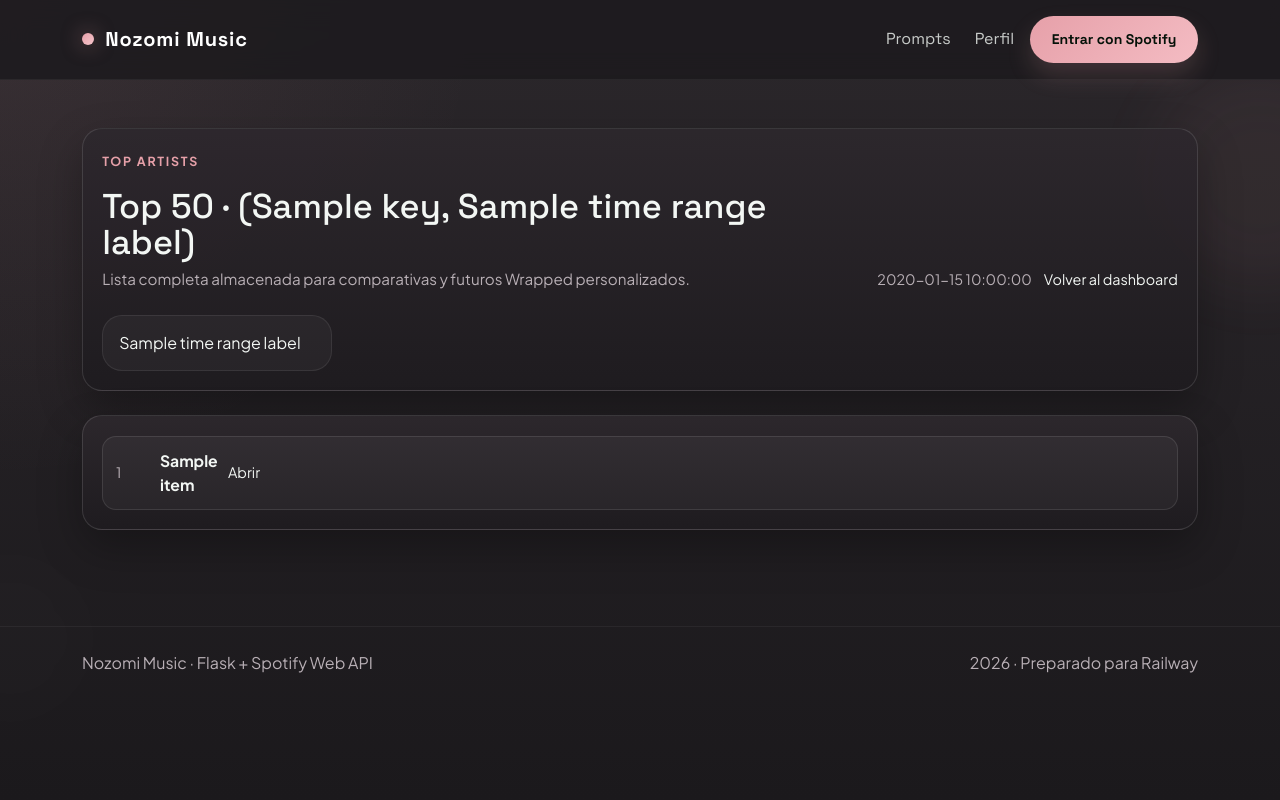
After one commit to VaC306/nozomi-music-app, a Flask app: template templates/dashboard_top_list.html in a window 1280 px wide. The commit adds this page. Run offline with Flask 3, Linux system fonts and the light colour scheme; the template is opened without the code that fills it: most values are stand-ins (such as "Sample title", 1, 10 or a date in 2020).

Commit message:
expand dashboard tops to 50 with stored lists

```diff
--- a/app.py
+++ b/app.py
@@ -21,7 +21,7 @@ from services.playlist_manager import PlaylistImportError, PlaylistManager
 from services.prompt_generator import PromptGenerator, PromptGeneratorError
 from services.recommender import Recommender
 from services.spotify_client import SpotifyAuthError, SpotifyClient, SpotifyClientError
-from services.stats_service import StatsService, TIME_RANGE_LABELS
+from services.stats_service import DASHBOARD_PREVIEW_ITEMS_LIMIT, StatsService, TIME_RANGE_LABELS
 
 
 BASE_DIR = Path(__file__).resolve().parent
@@ -719,6 +719,43 @@ def create_app() -> Flask:
             snapshot=snapshot,
             time_range_labels=TIME_RANGE_LABELS,
             selected_range=selected_range,
+            preview_limit=DASHBOARD_PREVIEW_ITEMS_LIMIT,
+        )
+
+    @app.route("/dashboard/top/<item_type>")
+    @login_required
+    def dashboard_top_list(item_type: str) -> Any:
+        try:
+            ensure_spotify_session()
+        except SpotifyAuthError as exc:
+            flash(str(exc), "warning")
+            return redirect(url_for("login"))
+
+        selected_range = request.args.get("range", "short_term").strip()
+        if selected_range not in TIME_RANGE_LABELS:
+            selected_range = "short_term"
+        if item_type not in {"tracks", "artists"}:
+            flash("La lista solicitada no existe.", "warning")
+            return redirect(url_for("dashboard", range=selected_range))
+
+        stats_service = StatsService(get_spotify_client(), user_id=str(session.get("spotify_user", {}).get("id", "")))
+        try:
+            snapshot = stats_service.build_snapshot(session["spotify_access_token"])
+        except SpotifyClientError as exc:
+            flash(str(exc), "warning")
+            return redirect(url_for("dashboard", range=selected_range))
+
+        items = stats_service.get_top_items(item_type=item_type, time_range=selected_range)
+        if not items:
+            items = snapshot.top_tracks[selected_range] if item_type == "tracks" else snapshot.top_artists[selected_range]
+
+        return render_template(
+            "dashboard_top_list.html",
+            snapshot=snapshot,
+            items=items,
+            item_type=item_type,
+            selected_range=selected_range,
+            time_range_labels=TIME_RANGE_LABELS,
         )
 
     @app.route("/dashboard/export")
--- a/services/stats_service.py
+++ b/services/stats_service.py
@@ -1,9 +1,11 @@
 from __future__ import annotations
 
+import json
 from dataclasses import asdict, dataclass
 from datetime import datetime
 from typing import Any
 
+from models import DashboardTopSnapshot, db
 from services.artist_cache_service import ArtistCacheService
 from services.spotify_api_cache_service import SpotifyApiCacheService
 from services.spotify_client import SpotifyClient, SpotifyRateLimitError
@@ -15,6 +17,8 @@ TIME_RANGE_LABELS = {
     "long_term": "Ultimo ano",
 }
 ENABLE_ARTIST_GENRES = False
+DASHBOARD_TOP_ITEMS_LIMIT = 50
+DASHBOARD_PREVIEW_ITEMS_LIMIT = 10
 
 
 @dataclass
@@ -34,12 +38,13 @@ class StatsService:
 
     def __init__(self, spotify_client: SpotifyClient, user_id: str) -> None:
         self.spotify_client = spotify_client
+        self.user_id = user_id or "anonymous"
         self.artist_cache_service = ArtistCacheService(spotify_client) if ENABLE_ARTIST_GENRES else None
-        self.cache_service = SpotifyApiCacheService(cache_scope=f"user:{user_id or 'anonymous'}")
+        self.cache_service = SpotifyApiCacheService(cache_scope=f"user:{self.user_id}")
 
     def build_snapshot(self, access_token: str) -> StatsSnapshot:
         snapshot_payload = self.cache_service.get_or_set(
-            cache_key="dashboard-snapshot:v2",
+            cache_key="dashboard-snapshot:v3",
             ttl_seconds=self.SNAPSHOT_TTL_SECONDS,
             source_endpoint="dashboard_snapshot",
             fetcher=lambda: self._build_snapshot_payload(access_token),
@@ -59,7 +64,7 @@ class StatsService:
 
             raw_top_tracks = {
                 key: self._safe_fetch(
-                    lambda key=key: self.spotify_client.get_top_tracks(access_token, key, limit=5),
+                    lambda key=key: self.spotify_client.get_top_tracks(access_token, key, limit=DASHBOARD_TOP_ITEMS_LIMIT),
                     warnings,
                     [],
                     f"No se pudieron cargar top tracks para {TIME_RANGE_LABELS[key]}",
@@ -69,7 +74,7 @@ class StatsService:
 
             raw_top_artists = {
                 key: self._safe_fetch(
-                    lambda key=key: self.spotify_client.get_top_artists(access_token, key, limit=5),
+                    lambda key=key: self.spotify_client.get_top_artists(access_token, key, limit=DASHBOARD_TOP_ITEMS_LIMIT),
                     warnings,
                     [],
                     f"No se pudieron cargar top artists para {TIME_RANGE_LABELS[key]}",
@@ -93,12 +98,13 @@ class StatsService:
                 for key, artists in raw_top_artists.items()
             }
             recent_tracks = self._normalize_recent_tracks(access_token, raw_recent_tracks)
+            self._store_top_snapshots(top_tracks=top_tracks, top_artists=top_artists)
 
             summary = {
                 "playlist_count": len(playlists),
                 "recent_count": len(recent_tracks),
-                "top_track_count": sum(len(items) for items in top_tracks.values()),
-                "top_artist_count": sum(len(items) for items in top_artists.values()),
+                "top_track_count": max((len(items) for items in top_tracks.values()), default=0),
+                "top_artist_count": max((len(items) for items in top_artists.values()), default=0),
                 "top_genre_count": 0,
             }
 
@@ -116,6 +122,22 @@ class StatsService:
         finally:
             if self.artist_cache_service is not None:
                 self.artist_cache_service.log_metrics("dashboard")
+
+    def get_top_items(self, item_type: str, time_range: str) -> list[dict[str, Any]]:
+        if item_type not in {"tracks", "artists"}:
+            return []
+        row = DashboardTopSnapshot.query.filter_by(
+            spotify_user_id=self.user_id,
+            snapshot_type=item_type,
+            time_range=time_range,
+        ).first()
+        if row is None:
+            return []
+        try:
+            payload = json.loads(row.payload_json or "[]")
+        except json.JSONDecodeError:
+            return []
+        return payload if isinstance(payload, list) else []
 
     @staticmethod
     def _safe_fetch(fetcher, warnings: list[str], fallback, warning_message: str):
@@ -141,6 +163,33 @@ class StatsService:
                 }
             )
         return normalized
+
+    def _store_top_snapshots(
+        self,
+        top_tracks: dict[str, list[dict[str, Any]]],
+        top_artists: dict[str, list[dict[str, Any]]],
+    ) -> None:
+        for snapshot_type, payload_by_range in {
+            "tracks": top_tracks,
+            "artists": top_artists,
+        }.items():
+            for time_range, items in payload_by_range.items():
+                row = DashboardTopSnapshot.query.filter_by(
+                    spotify_user_id=self.user_id,
+                    snapshot_type=snapshot_type,
+                    time_range=time_range,
+                ).first()
+                if row is None:
+                    row = DashboardTopSnapshot(
+                        spotify_user_id=self.user_id,
+                        snapshot_type=snapshot_type,
+                        time_range=time_range,
+                    )
+                row.payload_json = json.dumps(items)
+                row.fetched_at = datetime.utcnow()
+                row.updated_at = datetime.utcnow()
+                db.session.add(row)
+        db.session.commit()
 
     @staticmethod
     def _normalize_profile(profile: dict[str, Any]) -> dict[str, Any]:
--- /dev/null
+++ b/templates/dashboard_top_list.html
@@ -0,0 +1,50 @@
+{% extends "base.html" %}
+
+{% block title %}Top {{ item_type }} · Nozomi Music{% endblock %}
+
+{% block content %}
+<section class="content-panel dashboard-hero mb-4">
+  <div class="row g-4 align-items-end">
+    <div class="col-lg-8">
+      <span class="eyebrow">{{ "Top tracks" if item_type == "tracks" else "Top artists" }}</span>
+      <h1 class="section-title mt-3">Top 50 · {{ time_range_labels[selected_range] }}</h1>
+      <p class="panel-copy mt-2 mb-0">Lista completa almacenada para comparativas y futuros Wrapped personalizados.</p>
+    </div>
+    <div class="col-lg-4">
+      <div class="dashboard-meta">
+        <span>{{ snapshot.generated_at }}</span>
+        <a href="{{ url_for('dashboard', range=selected_range) }}">Volver al dashboard</a>
+      </div>
+    </div>
+  </div>
+
+  <form method="get" class="d-flex flex-wrap gap-3 align-items-center mt-4 dashboard-toolbar">
+    <select name="range" class="form-select nozomi-input dashboard-select" onchange="this.form.submit()">
+      {% for key, label in time_range_labels.items() %}
+        <option value="{{ key }}" {% if selected_range == key %}selected{% endif %}>{{ label }}</option>
+      {% endfor %}
+    </select>
+  </form>
+</section>
+
+<section class="content-panel dashboard-card">
+  <div class="dashboard-list">
+    {% for item in items %}
+      <article class="dashboard-item {% if item_type == 'artists' %}dashboard-item-compact{% endif %}">
+        <span class="dashboard-rank">{{ item.rank }}</span>
+        {% if item_type == 'tracks' %}
+          {% if item.image_url %}<img src="{{ item.image_url }}" alt="{{ item.name }}" class="dashboard-thumb">{% else %}<div class="dashboard-thumb dashboard-thumb-placeholder">♪</div>{% endif %}
+        {% endif %}
+        <div>
+          <strong>{{ item.name }}</strong>
+          {% if item_type == 'tracks' %}
+            <p>{{ item.artists }}</p>
+            <p class="micro-note mb-0">{{ item.album }}</p>
+          {% endif %}
+        </div>
+        {% if item.spotify_url %}<a href="{{ item.spotify_url }}" target="_blank" rel="noopener noreferrer">Abrir</a>{% endif %}
+      </article>
+    {% endfor %}
+  </div>
+</section>
+{% endblock %}
```
Also changed, not shown: models.py (+21 -0 lines), templates/dashboard.html (+15 -4 lines).
